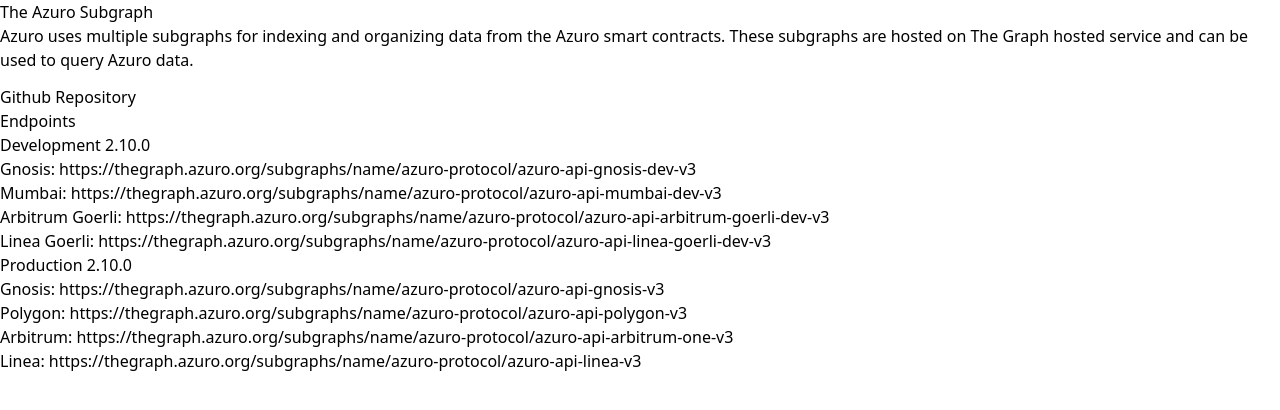
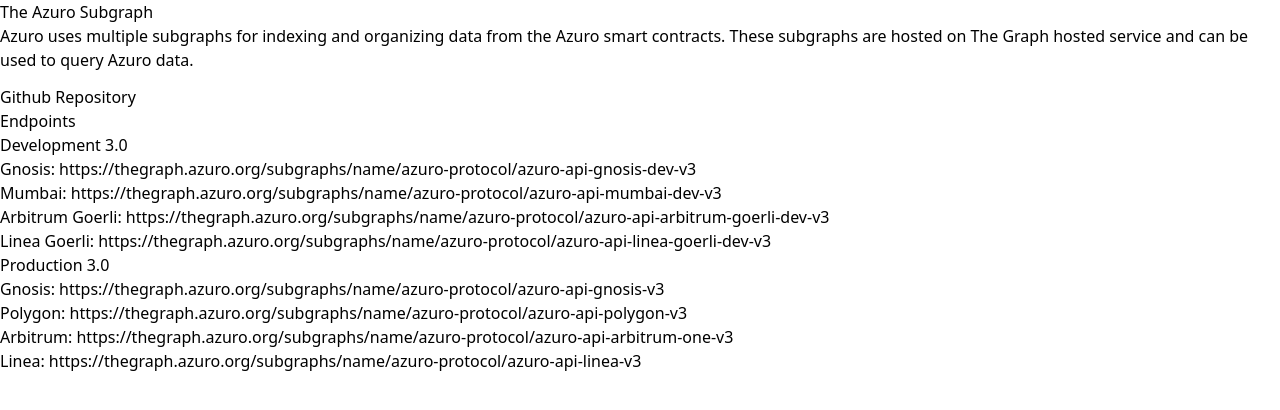
Before and after one commit to Azuro-protocol/gem-docs, a Next.js app: page /subgraph/overview in a window 1280 px wide. Shown: the top 410 px of the page. Built offline with nearby package versions, Linux system fonts and the light colour scheme.

Commit message:
fix thegraph version

```diff
--- a/pages/subgraph/overview.mdx
+++ b/pages/subgraph/overview.mdx
@@ -10,13 +10,13 @@ to query Azuro data.
 
 ## Endpoints
 
-### Development 2.10.0
+### Development 3.0
 - Gnosis: https://thegraph.azuro.org/subgraphs/name/azuro-protocol/azuro-api-gnosis-dev-v3
 - Mumbai: https://thegraph.azuro.org/subgraphs/name/azuro-protocol/azuro-api-mumbai-dev-v3
 - Arbitrum Goerli: https://thegraph.azuro.org/subgraphs/name/azuro-protocol/azuro-api-arbitrum-goerli-dev-v3
 - Linea Goerli: https://thegraph.azuro.org/subgraphs/name/azuro-protocol/azuro-api-linea-goerli-dev-v3
 
-### Production 2.10.0
+### Production 3.0
 - Gnosis: https://thegraph.azuro.org/subgraphs/name/azuro-protocol/azuro-api-gnosis-v3
 - Polygon: https://thegraph.azuro.org/subgraphs/name/azuro-protocol/azuro-api-polygon-v3
 - Arbitrum: https://thegraph.azuro.org/subgraphs/name/azuro-protocol/azuro-api-arbitrum-one-v3
```
